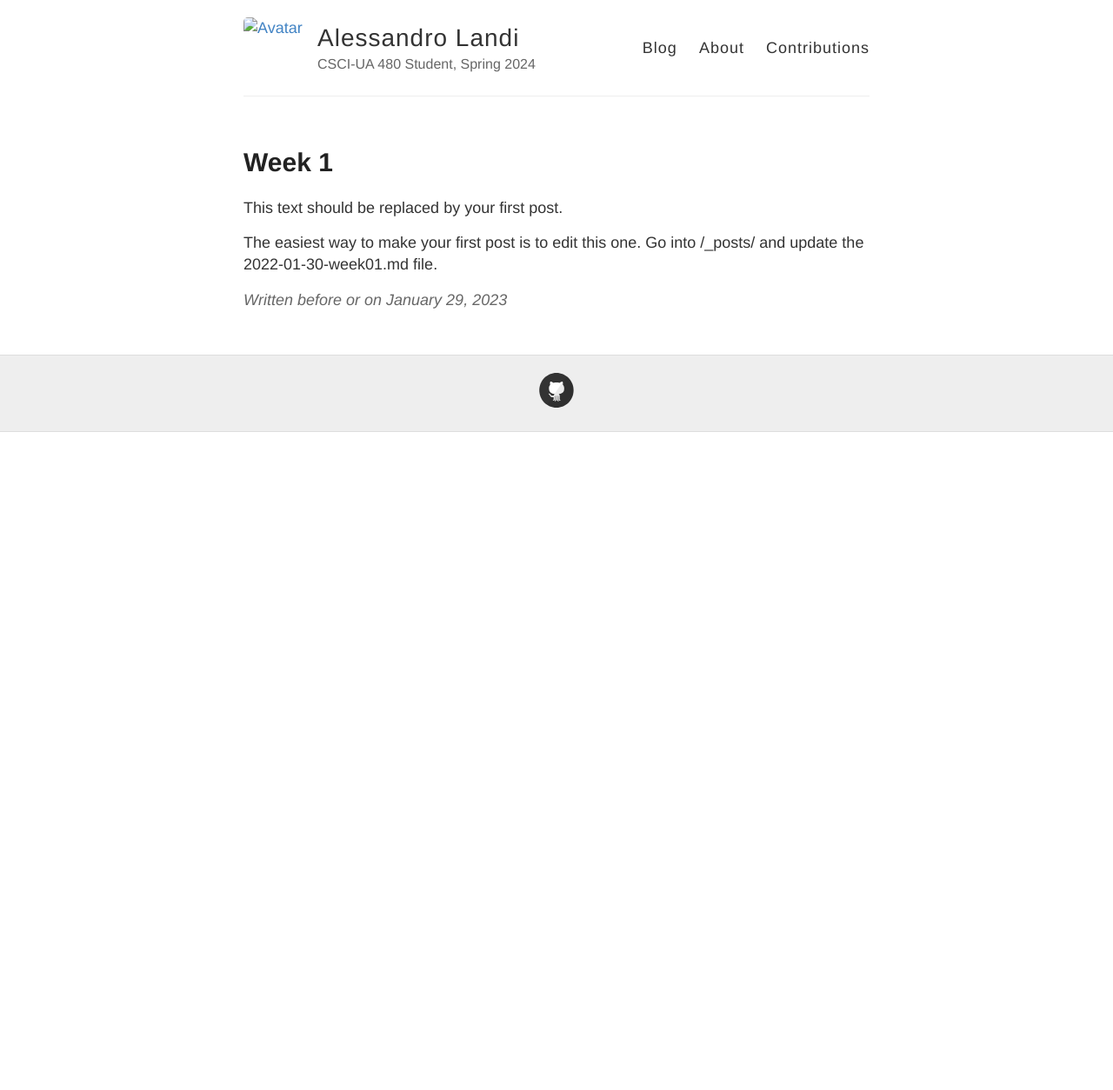
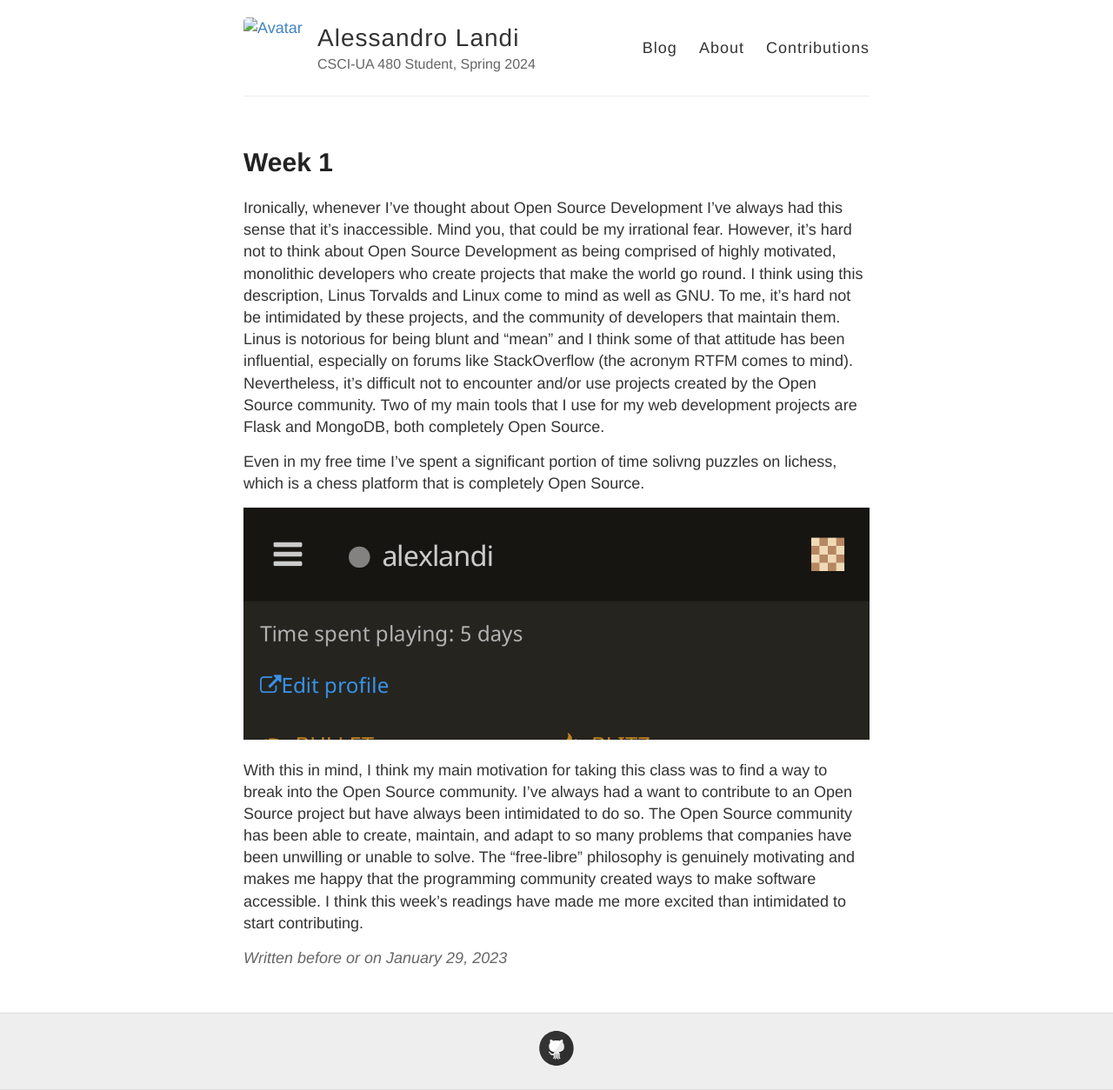
Before and after one commit to ossd-s24/alessandrolandi-weekly, a Jekyll site: the page built from _posts/2023-01-29-week01.md, in a window 1280 px wide. Shown: the whole page at 87% size. Built offline with Jekyll 4.4.1, drawn with Linux system fonts in a browser that asks for light colours; before the commit the page ends 900 px from its top, so only the background shows below that.

Commit message:
Added blog post and immge

```diff
--- a/_posts/2023-01-29-week01.md
+++ b/_posts/2023-01-29-week01.md
@@ -4,7 +4,10 @@ title: Week 1
 ---
 
 
-This text should be replaced by your first post.
+Ironically, whenever I've thought about Open Source Development I've always had this sense that it's inaccessible. Mind you, that could be my irrational fear. However, it's hard not to think about Open Source Development as being comprised of highly motivated, monolithic developers who create projects that make the world go round. I think using this description, Linus Torvalds and Linux come to mind as well as GNU. To me, it's hard not be intimidated by these projects, and the community of developers that maintain them. Linus is notorious for being blunt and "mean" and I think some of that attitude has been influential, especially on forums like StackOverflow (the acronym RTFM comes to mind). Nevertheless, it's difficult not to encounter and/or use projects created by the Open Source community. Two of my main tools that I use for my web development projects are Flask and MongoDB, both completely Open Source.
 
-The easiest way to make your first post is to edit this one.
-Go into /_posts/ and update the 2022-01-30-week01.md file.
+Even in my free time I've spent a significant portion of time solivng puzzles on lichess, which is a chess platform that is completely Open Source.
+
+![Alt text](../images/IMG_E07A113457B1-1.jpeg)
+
+With this in mind, I think my main motivation for taking this class was to find a way to break into the Open Source community. I've always had a want to contribute to an Open Source project but have always been intimidated to do so. The Open Source community has been able to create, maintain, and adapt to so many problems that companies have been unwilling or unable to solve. The "free-libre" philosophy is genuinely motivating and makes me happy that the programming community created ways to make software accessible. I think this week's readings have made me more excited than intimidated to start contributing.
```
Also changed, not shown: images/IMG_E07A113457B1-1.jpeg (added).
